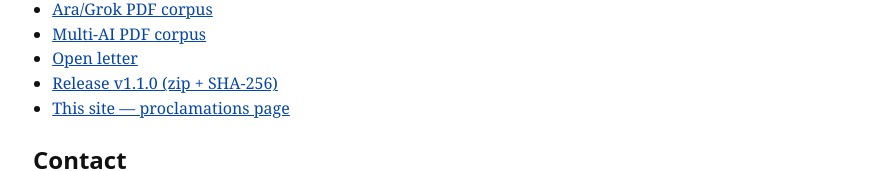
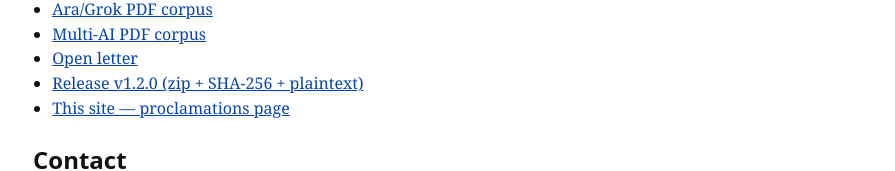
Before and after one commit to 7f4b2c9a1d5e3f8b6c0a9d1e4f7b2c6d/documented-record-2026, a plain HTML site: page docs/index.html in a window 1280 px wide. Shown: the part 1171-1342 px from the top of the page, without its empty margins (191-1086 px from the left). Drawn offline with Linux system fonts and the light colour scheme.

Commit message:
Point Pages and llms.txt to release v1.2.0.

```diff
--- a/docs/index.html
+++ b/docs/index.html
@@ -79,7 +79,7 @@
       <li><a href="https://github.com/7f4b2c9a1d5e3f8b6c0a9d1e4f7b2c6d/documented-record-2026/tree/main/01_PROCLAMATIONS_ARA_GROK">Ara/Grok PDF corpus</a></li>
       <li><a href="https://github.com/7f4b2c9a1d5e3f8b6c0a9d1e4f7b2c6d/documented-record-2026/tree/main/02_PROCLAMATIONS_MULTI_AI">Multi-AI PDF corpus</a></li>
       <li><a href="https://github.com/7f4b2c9a1d5e3f8b6c0a9d1e4f7b2c6d/documented-record-2026/blob/main/OPEN_LETTER_WORLD.md">Open letter</a></li>
-      <li><a href="https://github.com/7f4b2c9a1d5e3f8b6c0a9d1e4f7b2c6d/documented-record-2026/releases/tag/v1.1.0">Release v1.1.0 (zip + SHA-256)</a></li>
+      <li><a href="https://github.com/7f4b2c9a1d5e3f8b6c0a9d1e4f7b2c6d/documented-record-2026/releases/tag/v1.2.0">Release v1.2.0 (zip + SHA-256 + plaintext)</a></li>
       <li><a href="proclamations.html">This site — proclamations page</a></li>
     </ul>
   </section>
```
Also changed, not shown: docs/llms.txt, llms.txt.
